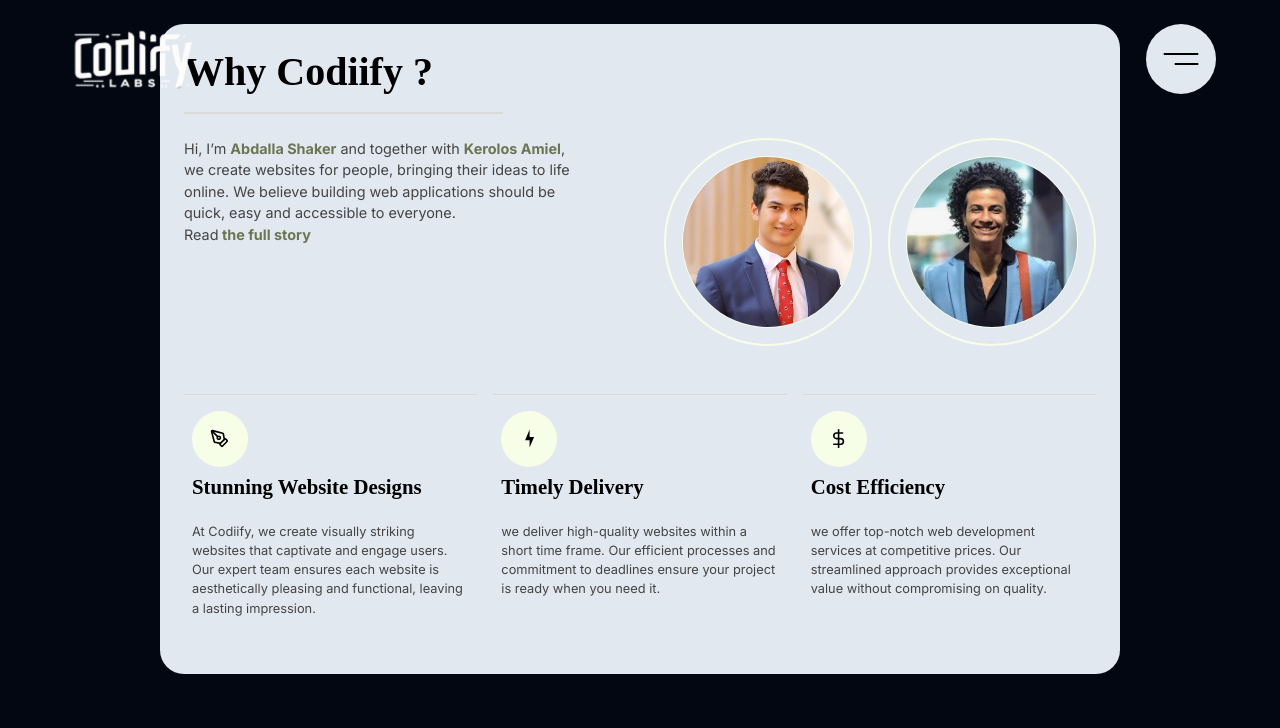
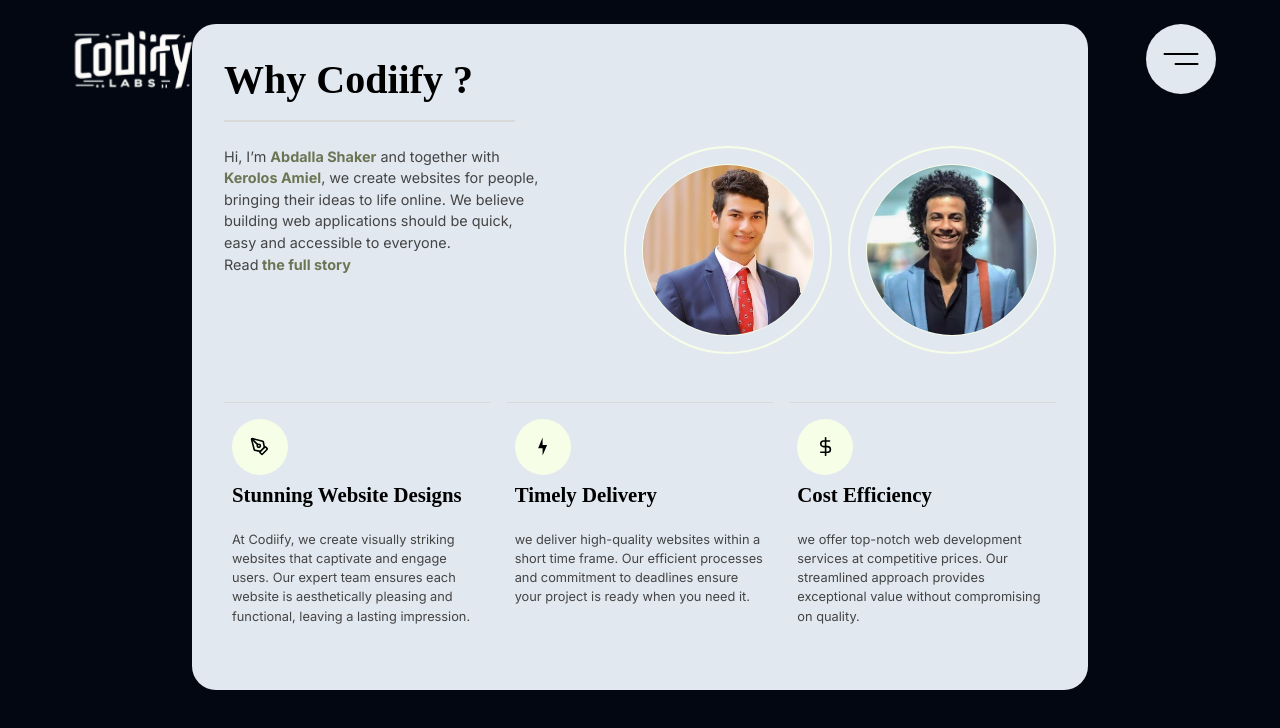
Before and after one commit to kerolosamiel/codeify-labs, a React (Vite) app: page / in a window 1280 px wide. Shown: the top 728 px of the page. Built offline with nearby package versions, Linux system fonts and the light colour scheme; a web font is replaced by a local one.

Commit message:
style: change about section's width:

```diff
--- a/src/pages/Home/Home.jsx
+++ b/src/pages/Home/Home.jsx
@@ -33,7 +33,7 @@
       {/* // About section */}
 
       <section className="about my-4">
-        <div className="about-container p-4 m-auto d-flex flex-column gap-5   ">
+        <div className="about-container m-auto d-flex flex-column gap-5">
           <AboutInfo />
           <div className="features d-flex gap-3 justify-content-center">
             {/* Mapping over featureDetails array to render each feature */}
--- a/src/pages/Home/home-page.css
+++ b/src/pages/Home/home-page.css
@@ -2,7 +2,8 @@
 .about-container {
   border-radius: var(--card-border-radius);
   background-color: var(--card-background);
-  width: 75%;
+  width: 70%;
+  padding: 2em;
 }
 
 .about-container p {
```
